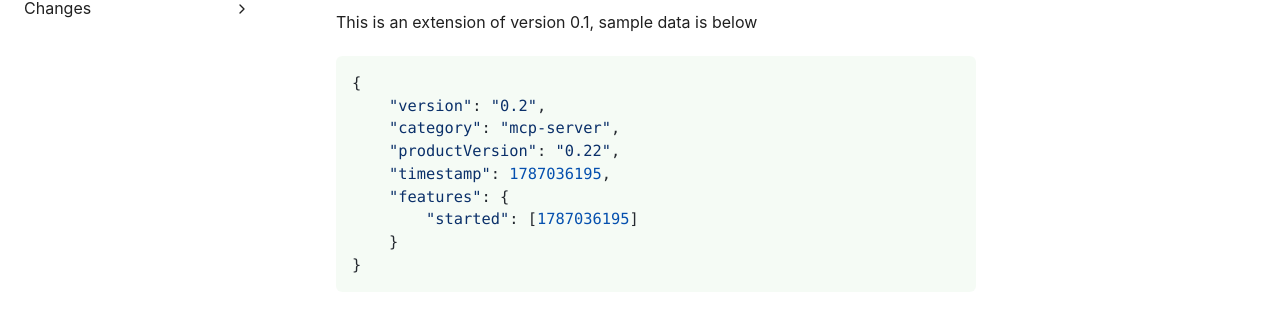
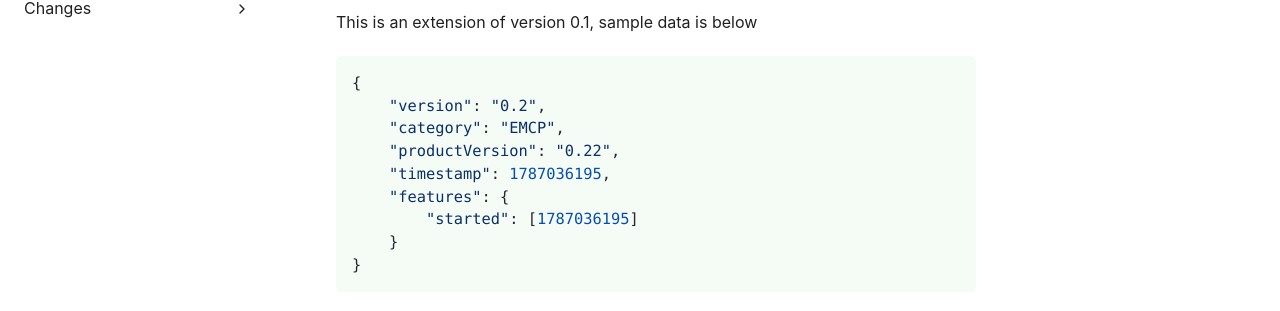
Before and after one commit to exasol/telemetry-client-python, a Sphinx documentation site: the page built from doc/protocol.rst, in a window 1280 px wide and 900 px high, scrolled down 838 px. Shown: the part 185-496 px from the top of the window. Built offline with Sphinx 7.4.7, drawn with Linux system fonts in a browser that asks for light colours; pages that are not in the unit, such as notebooks, are missing from menus.

Commit message:
Update doc/protocol.rst
Co-authored-by: Torsten Kilias <tkilias@users.noreply.github.com>

```diff
--- a/doc/protocol.rst
+++ b/doc/protocol.rst
@@ -36,7 +36,7 @@ This is an extension of version 0.1, sample data is below ::
 
     {
         "version": "0.2",
-        "category": "mcp-server",
+        "category": "EMCP",
         "productVersion": "0.22",
         "timestamp": 1787036195,
         "features": {
```
